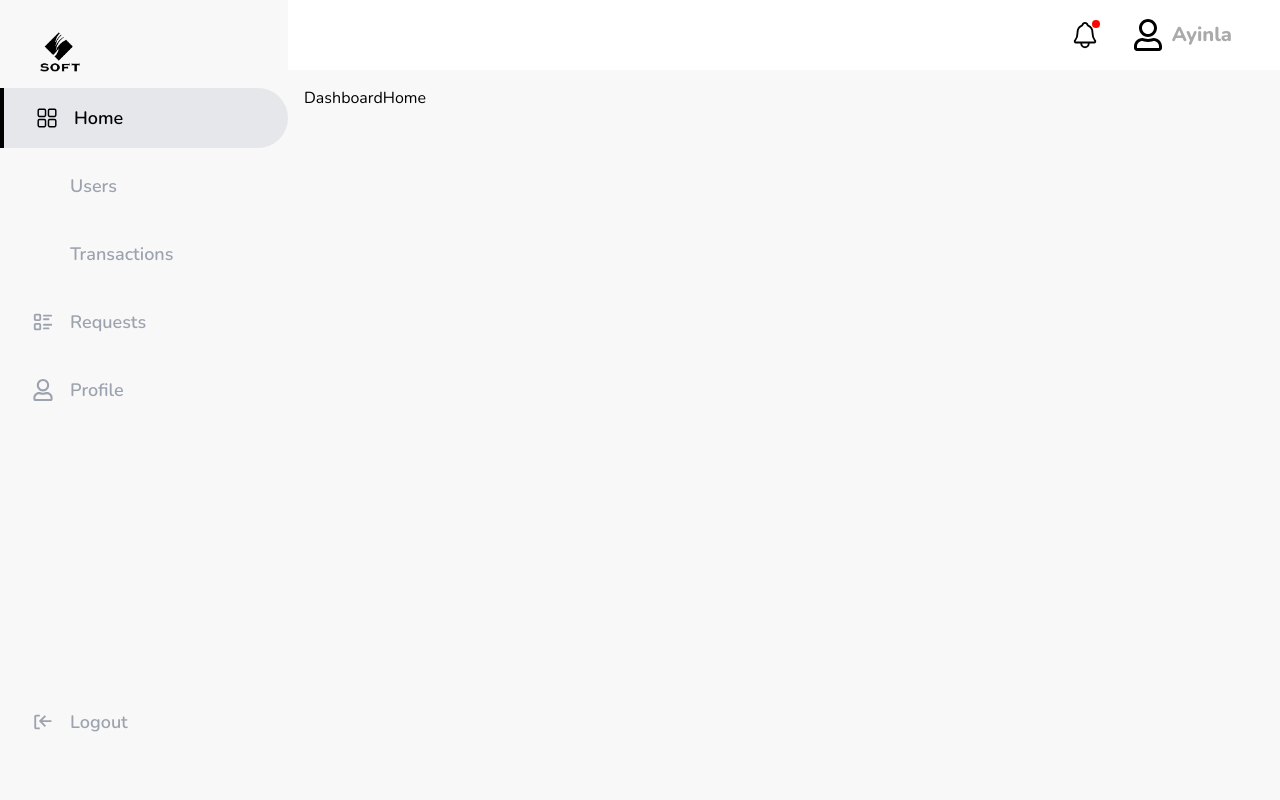
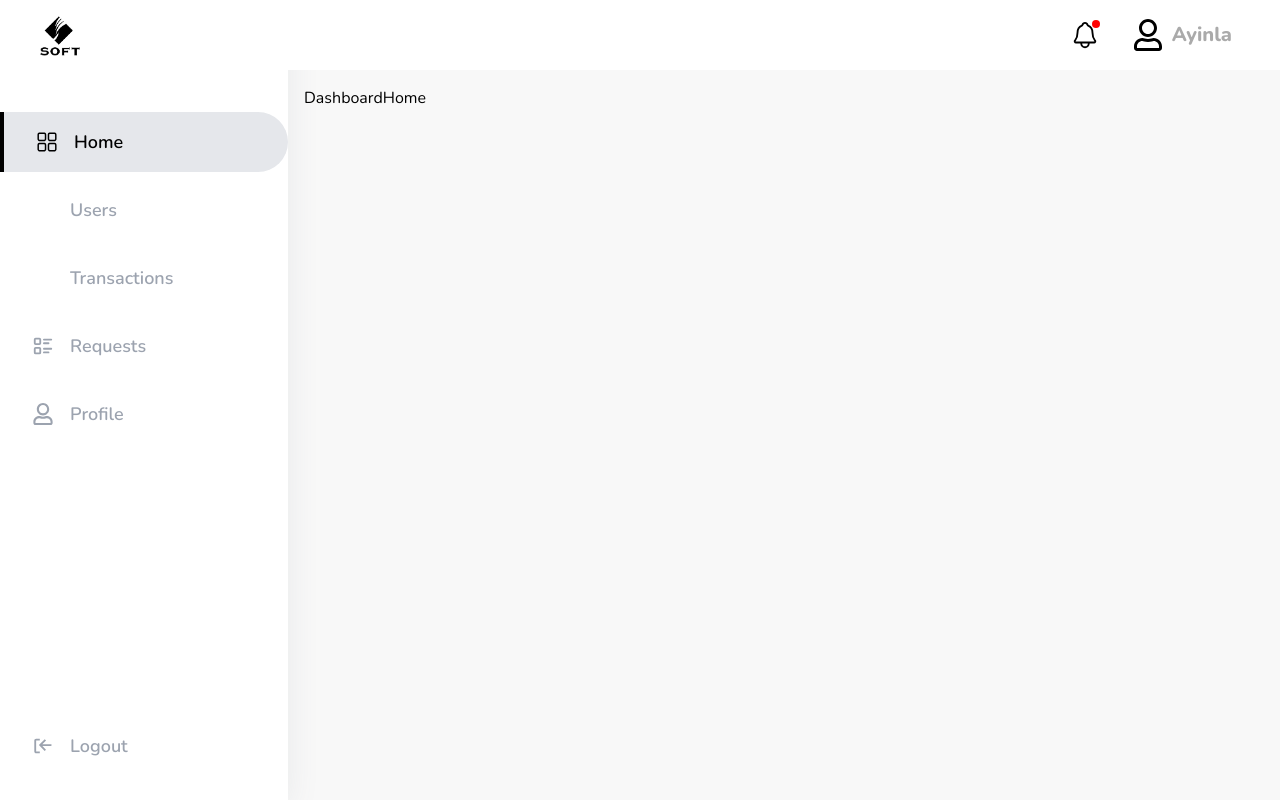
Before and after one commit to AbdulQuayyum/project-payment-platform, a React (Vite) app in the folder client/: page /Dashboard in a window 1280 px wide. Built offline with nearby package versions, Linux system fonts and the light colour scheme; some icons are missing.

Commit message:
Worked on Dashboard Layout...

```diff
--- a/client/src/Components/Dashboard/Sidebar.jsx
+++ b/client/src/Components/Dashboard/Sidebar.jsx
@@ -1,6 +1,6 @@
 import React from 'react'
 import { Link, NavLink } from "react-router-dom";
-import { TbX, TbListDetails } from "react-icons/tb"
+import { TbArrowBigLeftLines, TbListDetails } from "react-icons/tb"
 import { RxDashboard } from "react-icons/rx"
 import { PiUserList, PiArrowsLeftRightBold } from "react-icons/pi"
 import { FaRegUser } from "react-icons/fa"
@@ -21,13 +21,13 @@ const Sidebar = () => {
   const activeLink =
     "flex items-center px-4 py-2 my-2 text-[#000] border-l-4 border-[#000] bg-[#e5e7eb] rounded-r-full dark:bg-gray-700 dark:text-gray-200";
   const normalLink =
-    "flex items-center px-4 py-2 my-2 text-gray-400 transition-colors duration-200 transform rounded-md dark:text-gray-400 hover:bg-[$F4F4F5] dark:hover:bg-gray-700 dark:hover:text-gray-200 hover:text-gray-500";
+    "flex items-center px-4 py-2 my-2 text-gray-400 transition-colors duration-200 transform rounded-md dark:text-gray-400 hover:bg-[$F4F4F5] hover:text-black dark:hover:bg-gray-700 dark:hover:text-gray-200";
 
   return (
-    <div className="absolute flex flex-col min-h-screen py-8 w-72 dark:border-gray-600">
+    <div className="flex flex-col min-h-screen py-2 sm:py-4 w-72 dark:border-gray-600">
       {activeMenu && (
         <>
-          <div className="absolute flex items-center justify-between">
+          <div className="flex items-center justify-between">
             <Link
               to="/"
               onClick={HandleCloseSideBar}
@@ -39,9 +39,9 @@ const Sidebar = () => {
               <button
                 type="button"
                 onClick={() => setActiveMenu(!activeMenu)}
-                className="items-center block p-3 mt-4 text-xl rounded-full hover:bg-light-gray md:hidden"
+                className="items-center block p-3 text-xl rounded-full hover:bg-light-gray md:hidden"
               >
-                <TbX />
+                <TbArrowBigLeftLines size={24} />
               </button>
             </div>
           </div>
--- a/client/src/Styles/Style.css
+++ b/client/src/Styles/Style.css
@@ -5,3 +5,32 @@ body {
     box-sizing: border-box;
     font-family: "Nunito";
 }
+
+::-webkit-scrollbar {
+    width: 6px;
+}
+
+::-webkit-scrollbar-thumb {
+    background-color: rgb(216, 216, 216);
+    border-radius: 40px;
+}
+
+::-webkit-scrollbar-track {
+    background-color: transparent;
+}
+
+.sidebar {
+    background-color: white;
+    box-shadow: rgb(113 122 131 / 11%) 0px 7px 30px 0px;
+}
+
+.nav-item,
+.navbar {
+    z-index: 10000;
+}
+
+@media screen and (max-width:800px) {
+    .sidebar {
+        z-index: 10000000;
+    }
+}
```
